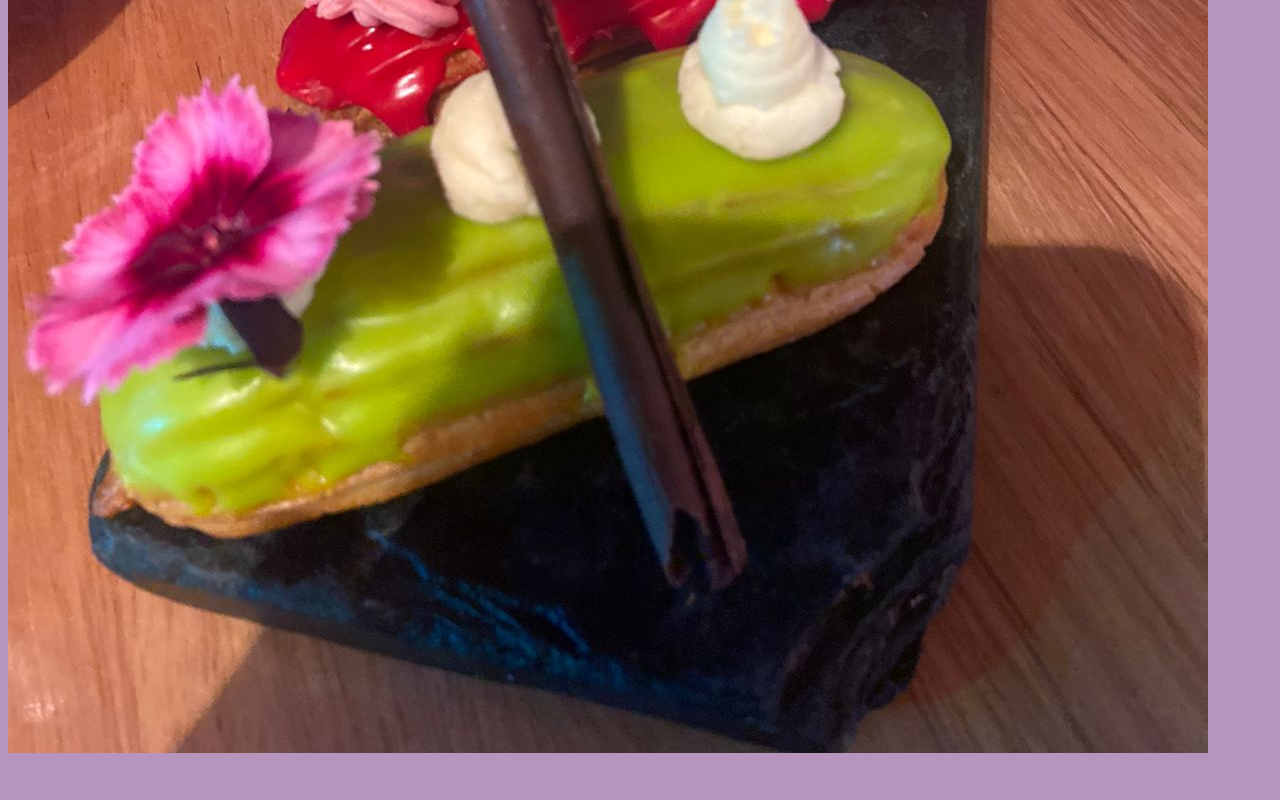
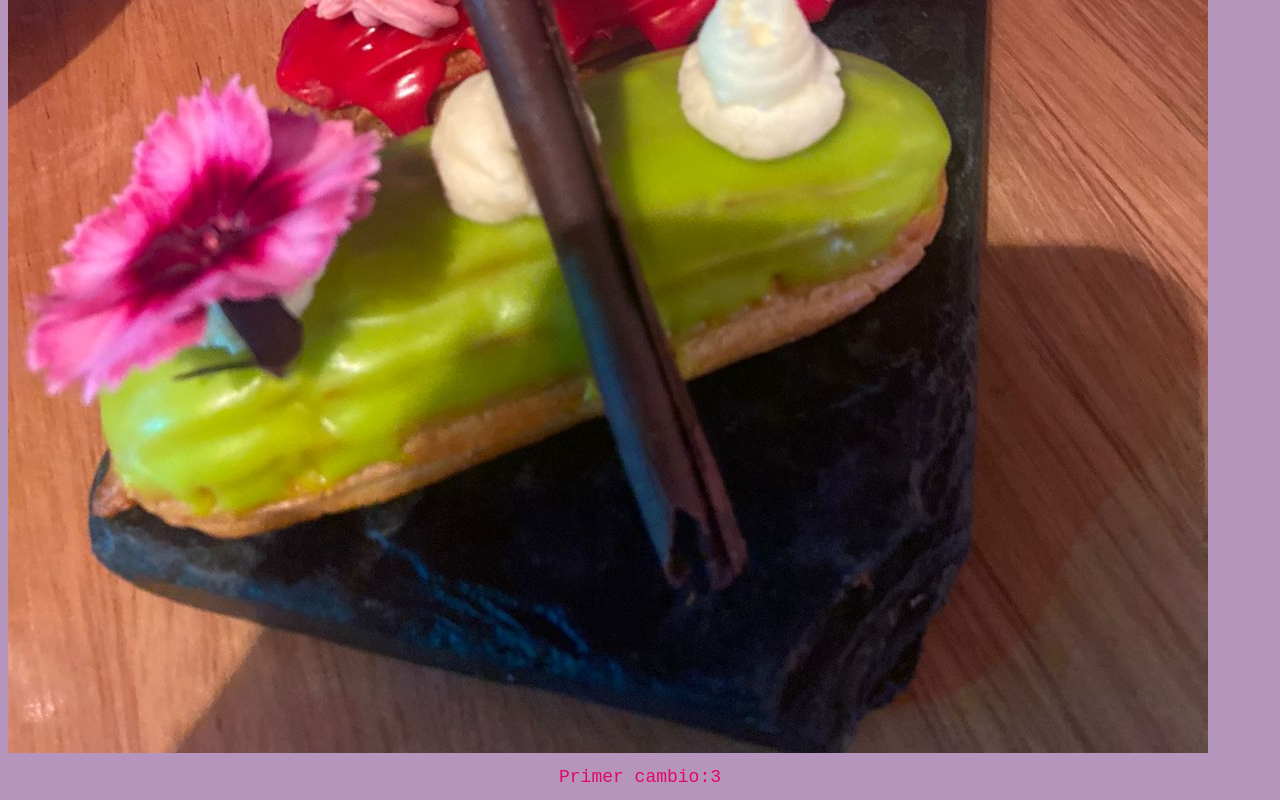
Before and after one commit to sophiap06/miprimerapagina, a plain HTML site: page about.html in a window 1280 px wide. Shown: the part 4251-5051 px from the top of the page. Before the commit the page ends 5016 px from the top, so only its background shows below. Drawn offline with Linux system fonts and the light colour scheme.

Commit message:
Primer cambio:3

```diff
--- a/about.html
+++ b/about.html
@@ -36,6 +36,7 @@
               </div>
 
               <div class="greeting">
+                <p>Primer cambio:3</p>
               </div>
               <script src="script/script.js"></script>
 
--- a/styles/style.css
+++ b/styles/style.css
@@ -188,3 +188,8 @@ h2{
         width: 1200px;
     }
   }
+
+
+  .greeting {
+    text-align: center;
+  }
```
